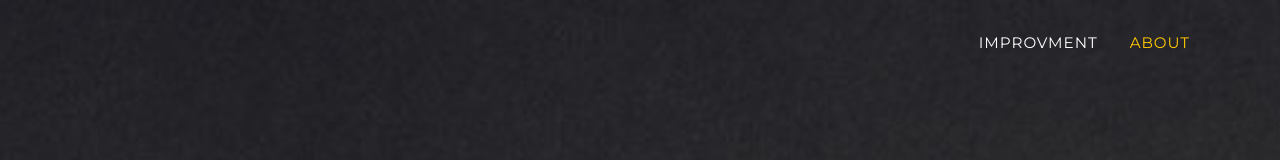
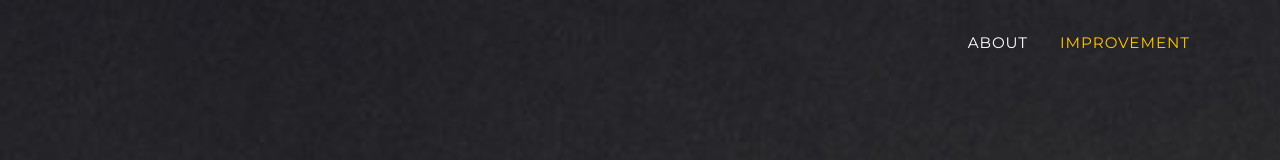
Before and after one commit to omars7613/sep10-freedom-project, a plain HTML site: page index.html in a window 1280 px wide. Shown: the top 160 px of the page. Drawn offline with nearby package versions, Linux system fonts and the light colour scheme.

Commit message:
created working navbar

```diff
--- a/index.html
+++ b/index.html
@@ -26,8 +26,8 @@
                 </button>
                 <div class="collapse navbar-collapse" id="navbarResponsive">
                     <ul class="navbar-nav text-uppercase ms-auto py-4 py-lg-0">
-                        <li class="nav-item"><a class="nav-link" href="#improvment">improvment</a></li>
-                        <li class="nav-item"><a class="nav-link" href="#about">About</a></li>
+                        <li class="nav-item"><a class="nav-link" href="#About">About</a></li>
+                        <li class="nav-item"><a class="nav-link" href="#Improvement">Improvement</a></li>
                     </ul>
                 </div>
             </div>
@@ -41,10 +41,10 @@
             </div>
         </section>
         <!-- About-->
-        <section class="page-section" id="about">
+        <section class="page-section" id="About">
             <div class="container">
                 <div class="text-center">
-                    <h2 class="section-heading text-uppercase">About</h2>
+                    <h2 class="section-heading text-uppercase id="About">About</h2>
                     <h3 class="section-subheading text-muted">things soccer can inprove with software or hardware.</h3>
                 </div>
                 <ul class="timeline">
@@ -102,7 +102,7 @@
         <section class="page-section bg-light" id="team">
             <div class="container">
                 <div class="text-center">
-                    <h3 class="section-subheading text-muted">Things that soccer can improve with hardware and software.</h3>
+                    <h3 class="section-subheading text-muted" id="Improvement">Things that soccer can improve with hardware and software.</h3>
                 </div>
                 <div class="row">
                     <div class="col-lg-4">
```
